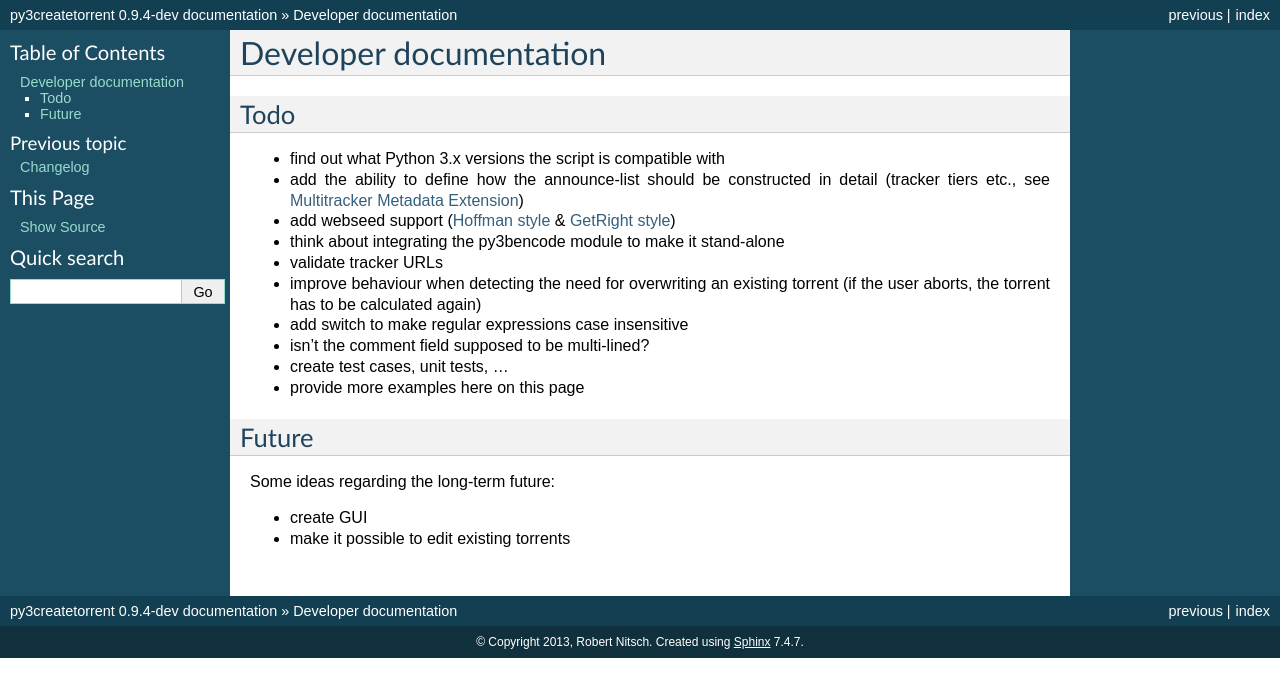
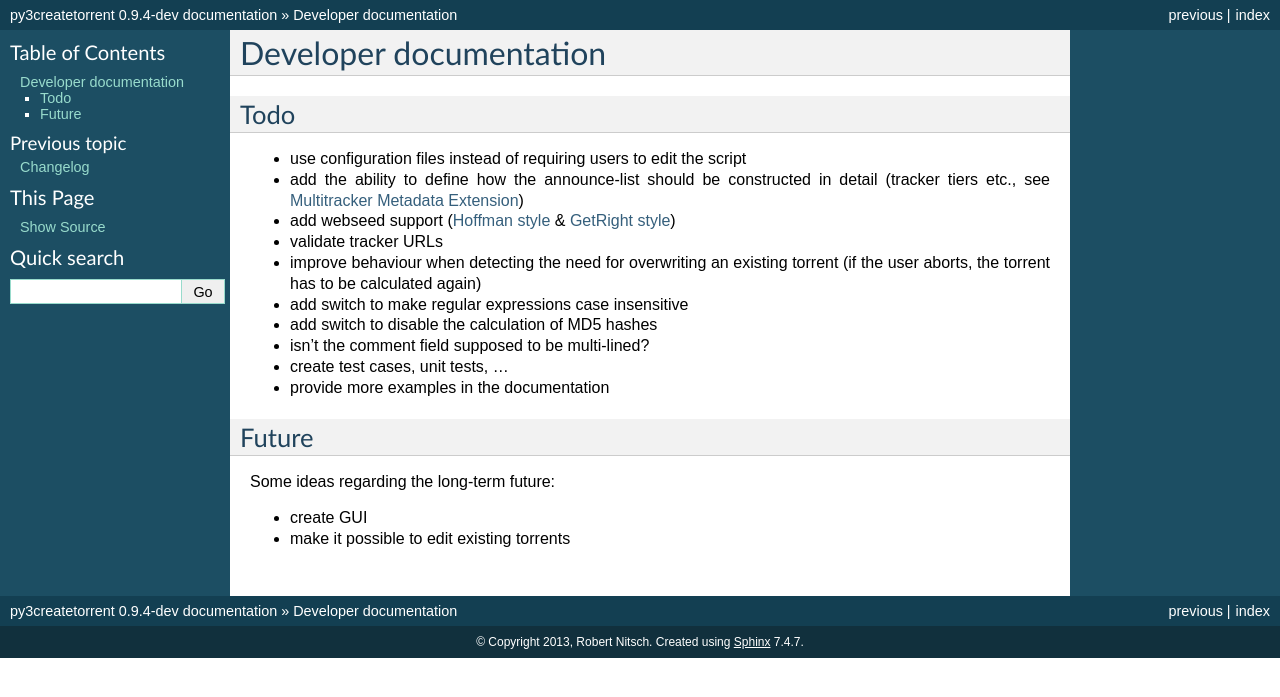
Before and after one commit to Ineluctable/py3createtorrent, a Sphinx documentation site: the page built from docs/source/developer.rst, in a window 1280 px wide. Shown: the top 697 px of the page. Built offline with Sphinx 7.4.7, drawn with Linux system fonts in a browser that asks for light colours.

Commit message:
Update todo list

```diff
--- a/docs/source/developer.rst
+++ b/docs/source/developer.rst
@@ -4,20 +4,20 @@ Developer documentation
 Todo
 ----
 
-* find out what Python 3.x versions the script is compatible with
+* use configuration files instead of requiring users to edit the script
 * add the ability to define how the announce-list should be constructed in detail
   (tracker tiers etc., see `Multitracker Metadata
   Extension <http://bittorrent.org/beps/bep_0012.html>`_)
 * add webseed support (`Hoffman style <http://bittorrent.org/beps/bep_0017.html>`_ &
   `GetRight style <http://bittorrent.org/beps/bep_0019.html>`_)
-* think about integrating the py3bencode module to make it stand-alone
 * validate tracker URLs
 * improve behaviour when detecting the need for overwriting an existing torrent
   (if the user aborts, the torrent has to be calculated again)
 * add switch to make regular expressions case insensitive
+* add switch to disable the calculation of MD5 hashes
 * isn't the comment field supposed to be multi-lined?
 * create test cases, unit tests, ...
-* provide more examples here on this page
+* provide more examples in the documentation
 
 Future
 ------
```
